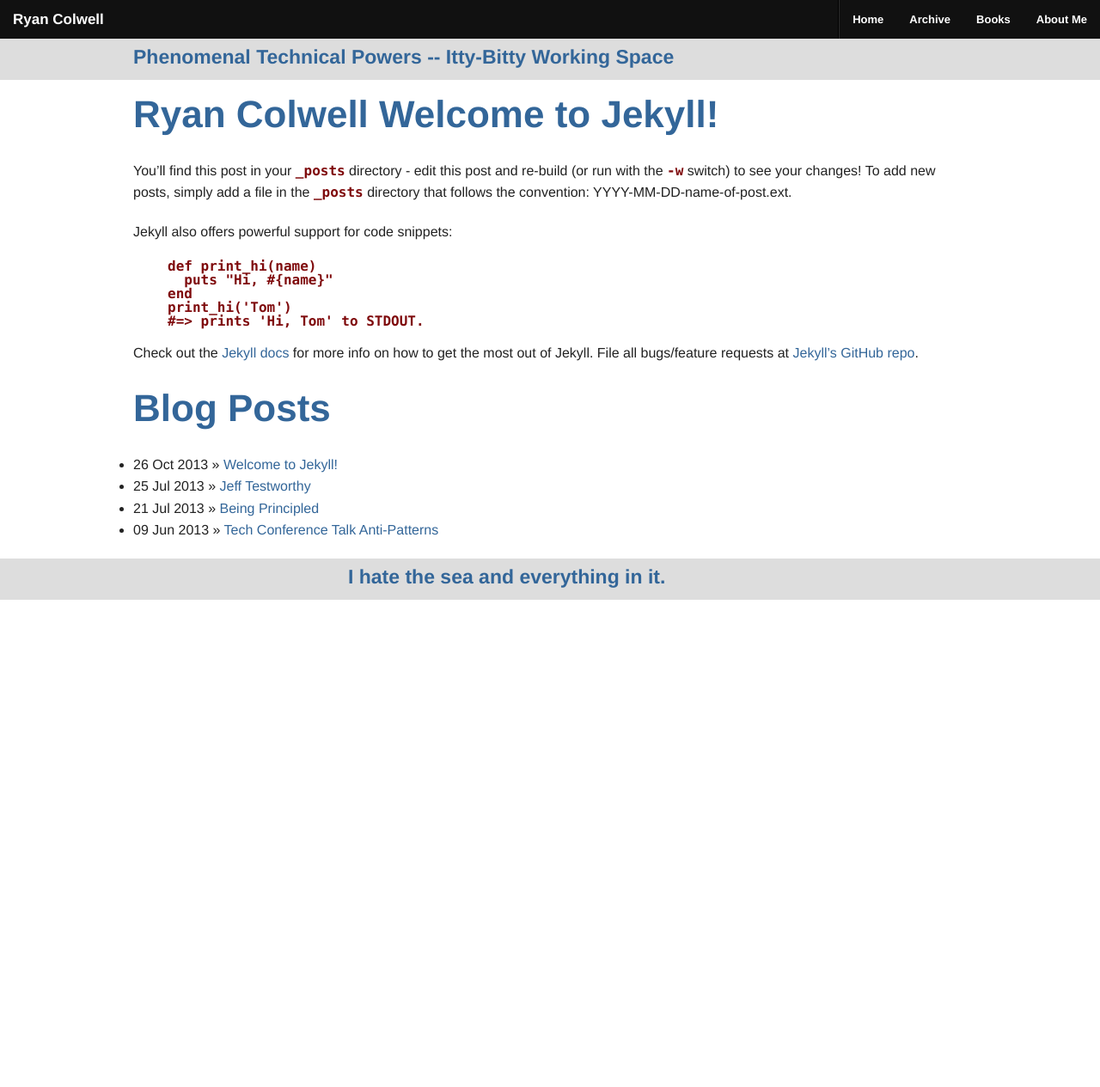
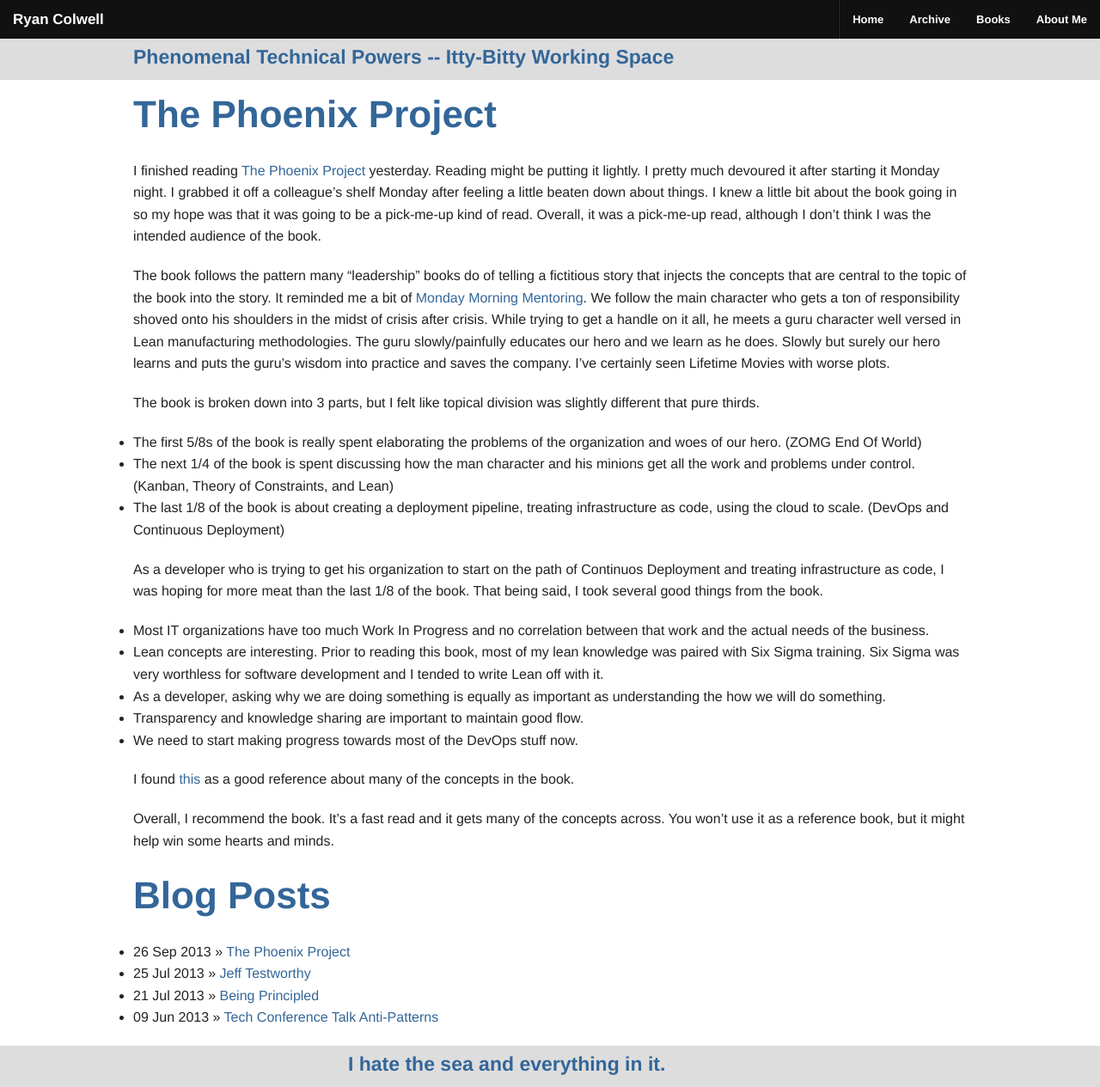
Before and after one commit to ryanco/ryanco.github.io, a Jekyll site: the page built from index.html, in a window 1280 px wide. Shown: the whole page at 86% size. Built offline with Jekyll 4.4.1, drawn with Linux system fonts in a browser that asks for light colours; Markdown is read by kramdown in place of the engine named in the settings; before the commit the page ends 900 px from its top, so only the background shows below that.

Commit message:
Ported last post. Cleaned up some markdown for the Redcarpet engine.

```diff
--- a/_includes/post_detail.html
+++ b/_includes/post_detail.html
@@ -1,7 +1,7 @@
 <h1 class="entry-title">
-{% if page.title %}
+<!-- {% if page.title %}
     <a href="{{ root_url }}{{ page.url }}">{{ page.title }}</a>
-{% endif %}
+{% endif %} -->
 {% if post.title %}
     <a href="{{ root_url }}{{ post.url }}">{{ post.title }}</a>
 {% endif %}
--- a/_posts/2013-07-25-jeff-testworthy.markdown
+++ b/_posts/2013-07-25-jeff-testworthy.markdown
@@ -10,8 +10,6 @@
 
 ![Jeff Testworthy]({{ site.url }}/img/posts/TDD.png)
 
-* If your software breaks at the first sign of bad data...you might want to look at TDD.
-- - -
 * If you find more bugs in the process of verifying your emergency bug release...you might need more automated testing.
 - - -
 * If it takes you more than two minutes to identify a bug as a "known bug"...you need pay down your tech debt.
--- /dev/null
+++ b/_posts/2013-09-26-The-Phoenix-Project.markdown
@@ -0,0 +1,27 @@
+---
+layout: post
+title: The Phoenix Project
+date: 2013-09-26 00:00:00
+---
+
+I finished reading [The Phoenix Project](http://www.amazon.com/The-Phoenix-Project-Helping-Business/dp/0988262592/ref=sr_1_1?ie=UTF8&qid=1380240538&sr=8-1&keywords=the+phoenix+project) yesterday. Reading might be putting it lightly. I pretty much devoured it after starting it Monday night. I grabbed it off a colleague's shelf Monday after feeling a little beaten down about things. I knew a little bit about the book going in so my hope was that it was going to be a pick-me-up kind of read. Overall, it was a pick-me-up read, although I don't think I was the intended audience of the book.
+
+The book follows the pattern many "leadership" books do of telling a fictitious story that injects the concepts that are central to the topic of the book into the story. It reminded me a bit of [Monday Morning Mentoring](http://www.amazon.com/Monday-Morning-Mentoring-Lessons-Ladder/dp/0060888229/ref=sr_1_1?s=books&ie=UTF8&qid=1380241032&sr=1-1&keywords=monday+morning+mentoring). We follow the main character who gets a ton of responsibility shoved onto his shoulders in the midst of crisis after crisis. While trying to get a handle on it all, he meets a guru character well versed in Lean manufacturing methodologies. The guru slowly/painfully educates our hero and we learn as he does. Slowly but surely our hero learns and puts the guru's wisdom into practice and saves the company. I've certainly seen Lifetime Movies with worse plots.
+
+The book is broken down into 3 parts, but I felt like topical division was slightly different that pure thirds.
+
+*  The first 5/8s of the book is really spent elaborating the problems of the organization and woes of our hero. (ZOMG End Of World)
+*  The next 1/4 of the book is spent discussing how the man character and his minions get all the work and problems under control. (Kanban, Theory of Constraints, and Lean)
+*  The last 1/8 of the book is about creating a deployment pipeline, treating infrastructure as code, using the cloud to scale. (DevOps and Continuous Deployment)
+
+As a developer who is trying to get his organization to start on the path of Continuos Deployment and treating infrastructure as code, I was hoping for more meat than the last 1/8 of the book. That being said, I took several good things from the book.
+
+* Most IT organizations have too much Work In Progress and no correlation between that work and the actual needs of the business.
+* Lean concepts are interesting. Prior to reading this book, most of my lean knowledge was paired with Six Sigma training. Six Sigma was very worthless for software development and I tended to write Lean off with it.
+* As a developer, asking why we are doing something is equally as important as understanding the how we will do something.
+* Transparency and knowledge sharing are important to maintain good flow.
+* We need to start making progress towards most of the DevOps stuff now.
+
+I found [this](http://itrevolution.com/learn-more-about-concepts-in-phoenix-project/) as a good reference about many of the concepts in the book.
+
+Overall, I recommend the book. It's a fast read and it gets many of the concepts across. You won't use it as a reference book, but it might help win some hearts and minds.
--- a/_posts/2013-10-26-welcome-to-jekyll.markdown
+++ /dev/null
@@ -1,24 +0,0 @@
----
-layout: post
-title:  "Welcome to Jekyll!"
-date:   2013-10-26 15:13:06
-categories: jekyll update
----
-
-You'll find this post in your `_posts` directory - edit this post and re-build (or run with the `-w` switch) to see your changes!
-To add new posts, simply add a file in the `_posts` directory that follows the convention: YYYY-MM-DD-name-of-post.ext.
-
-Jekyll also offers powerful support for code snippets:
-
-{% highlight ruby %}
-def print_hi(name)
-  puts "Hi, #{name}"
-end
-print_hi('Tom')
-#=> prints 'Hi, Tom' to STDOUT.
-{% endhighlight %}
-
-Check out the [Jekyll docs][jekyll] for more info on how to get the most out of Jekyll. File all bugs/feature requests at [Jekyll's GitHub repo][jekyll-gh].
-
-[jekyll-gh]: https://github.com/mojombo/jekyll
-[jekyll]:    http://jekyllrb.com
```
Also changed, not shown: _posts/2013-07-21-being-principled.markdown (+4 -4 lines).
